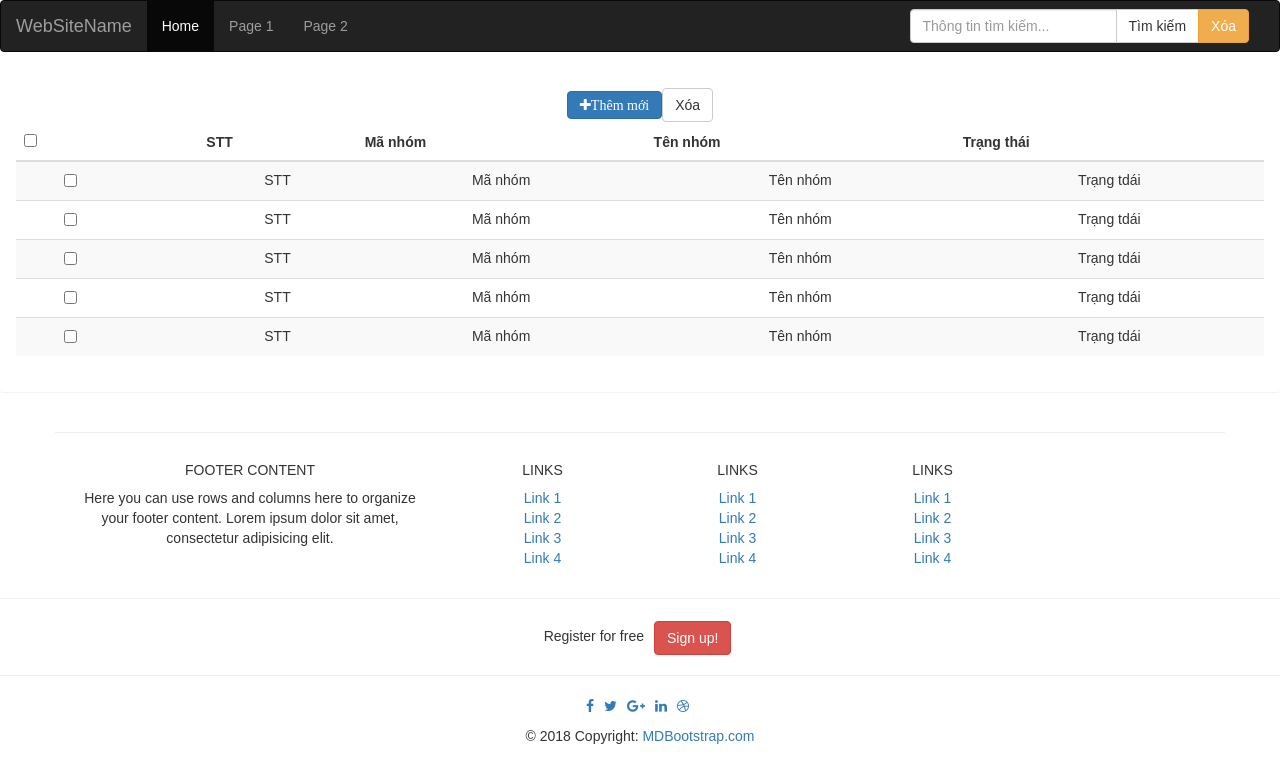
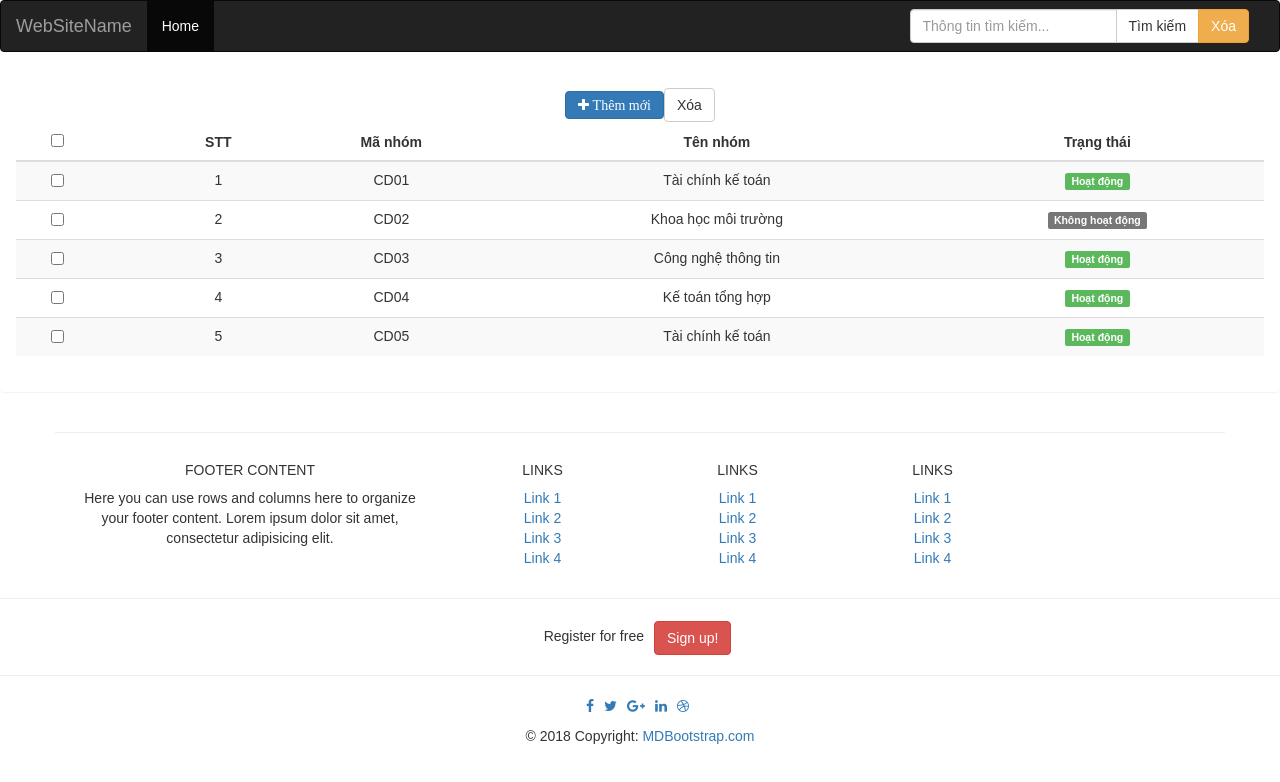
Before and after one commit to DoanhNC/reactjs-dev, a React (Create React App) app: page / in a window 1280 px wide. Shown: the top 782 px of the page. Built offline with nearby package versions, Linux system fonts and the light colour scheme.

Commit message:
doanh code cty 09/07

```diff
--- a/package.json
+++ b/package.json
@@ -4,6 +4,7 @@
   "private": true,
   "dependencies": {
     "font-awesome": "^4.7.0",
+    "lodash": "^4.17.10",
     "react": "^16.3.2",
     "react-dom": "^16.3.2",
     "react-scripts": "1.1.4"
--- a/src/App.css
+++ b/src/App.css
@@ -26,3 +26,6 @@
   from { transform: rotate(0deg); }
   to { transform: rotate(360deg); }
 }
+th.center{
+    text-align: center;
+}
--- a/src/App.js
+++ b/src/App.js
@@ -2,11 +2,12 @@ import React, { Component }
 from 'react';
 import './App.css';
 // fontawesome
-import '../node_modules/font-awesome/css/font-awesome.min.css';
+import 'font-awesome/css/font-awesome.min.css';
 import Header from './component/Header';
 import Footer from './component/Footer';
 import Content from './component/Content';
 import items from './data/data';
+import _ from 'lodash';
 
 class App extends Component {
     constructor(props) {
@@ -23,13 +24,17 @@ class App extends Component {
         });
     }
     render() {
+        let search = this.state.strSearch;
+//        this.state.items = _.filter(this.state.items, function(o) {
+//            return _.includes(o.nameGroup, search);
+//        });
         return (
                 <div className="App">
                     <Header onClickSearch={this.handleSearch}/>
                     <Content items={this.state.items}/>
                     <Footer/>
                 </div>
-                );
+              );
     }
 }
 
--- a/src/component/Content.js
+++ b/src/component/Content.js
@@ -4,17 +4,45 @@ import Item from './Content/Items';
 class Content extends Component {
     constructor(props){
         super(props);
-        console.log('anh doanh', this.props.items);
-
-    }
+        this.handleToggle = this.handleToggle.bind(this);
+        this.state = {
+            'isShowModal' : false
+        };
+    };
+    handleToggle(){
+        this.setState({
+            'isShowModal' : true
+        });
+    };
     render() {
         var items = this.props.items.map((val, key) => <Item key={key} val={val} index={key}/>);
+        let divModal;
+        if(this.state.isShowModal){
+          divModal =  <div id="myModal" className="modal fade" role="dialog">
+                            <div className="modal-dialog">
+                              <div className="modal-content">
+                                <div className="modal-header">
+                                  <button type="button" className="close" data-dismiss="modal">&times;</button>
+                                  <h4 className="modal-title">Modal Header</h4>
+                                </div>
+                                <div className="modal-body">
+                                  <p>Some text in the modal.</p>
+                                </div>
+                                <div className="modal-footer">
+                                  <button type="button" className="btn btn-default" data-dismiss="modal">Close</button>
+                                </div>
+                              </div>
 
+                            </div>
+                          </div>
+        }else{
+            divModal = <div></div>
+        }
         return (
                 <div className="panel">
                         <div className="panel-body">
                           <div>
-                            <button className="btn btn-primary btn-labeled fa fa-plus">Thêm mới</button>
+                            <button className="btn btn-primary btn-labeled fa fa-plus" onClick={this.handleToggle}> Thêm mới</button>
                             <button className="btn btn-default">Xóa</button>
                           </div>
                           <table className="table table-striped table-hover table-record">
@@ -24,10 +52,10 @@ class Content extends Component {
                                   <input type="checkbox" />
                                 </th>
                                 <th className="center">&nbsp;</th>
-                                <th>STT</th>
-                                <th>Mã nhóm</th>
-                                <th>Tên nhóm</th>
-                                <th>Trạng thái</th>
+                                <th className="center">STT</th>
+                                <th className="center">Mã nhóm</th>
+                                <th className="center">Tên nhóm</th>
+                                <th className="center">Trạng thái</th>
                               </tr>
                             </thead>
                             <tbody>
@@ -35,7 +63,8 @@ class Content extends Component {
                             </tbody>
                           </table>
                         </div>
-          </div>
+                       {divModal}
+                 </div>
 
                 );
     }
--- a/src/component/Content/Items.js
+++ b/src/component/Content/Items.js
@@ -6,18 +6,22 @@ class Items extends Component {
         super(props);
     }
     render() {
+        let divStatus;
+        if(this.props.val.status){
+            divStatus = <span className="label label-table label-success">Hoạt động</span>
+        }else{
+            divStatus = <span className="label label-table label-default">Không hoạt động</span>
+        }
         return (
-
-
                                <tr>
                                 <td className="center">
                                   <input type="checkbox" />
                                 </td>
                                 <td className="center">&nbsp;</td>
-                                <td>STT</td>
-                                <td>Mã nhóm</td>
-                                <td>Tên nhóm</td>
-                                <td>Trạng tdái</td>
+                                <td>{this.props.index + 1}</td>
+                                <td>{this.props.val.codeGroup}</td>
+                                <td>{this.props.val.nameGroup}</td>
+                                <td>{divStatus}</td>
                               </tr>
 
                 );
--- a/src/component/Header.js
+++ b/src/component/Header.js
@@ -13,8 +13,6 @@ class Header extends Component {
                             </div>
                             <ul className="nav navbar-nav">
                                 <li className="active"><a href="#">Home</a></li>
-                                <li><a href="#">Page 1</a></li>
-                                <li><a href="#">Page 2</a></li>
                             </ul>
                             <Search onClickSearch={this.props.onClickSearch}/>
                         </div>
--- a/src/component/Header/Search.js
+++ b/src/component/Header/Search.js
@@ -13,7 +13,6 @@ class Search extends Component {
     }
     btnSearch(){
         this.props.onClickSearch(this.state.strSearch);
-//        console.log('search', this.state.strSearch);
     };
     btnClear(){
         this.setState({strSearch: ''});
--- a/src/data/data.js
+++ b/src/data/data.js
@@ -7,7 +7,7 @@ var items = [
         {
             codeGroup: 'CD02',
             nameGroup: 'Khoa học môi trường',
-            status: true
+            status: false
         },
         {
             codeGroup: 'CD03',
```
Also changed, not shown: 1 other file (tests, documents, lock files or other folders).
